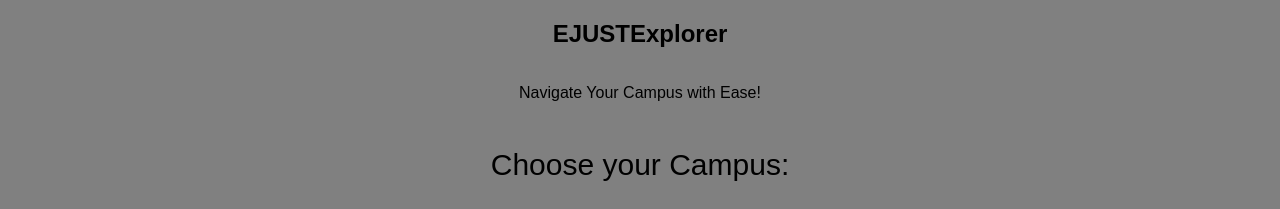
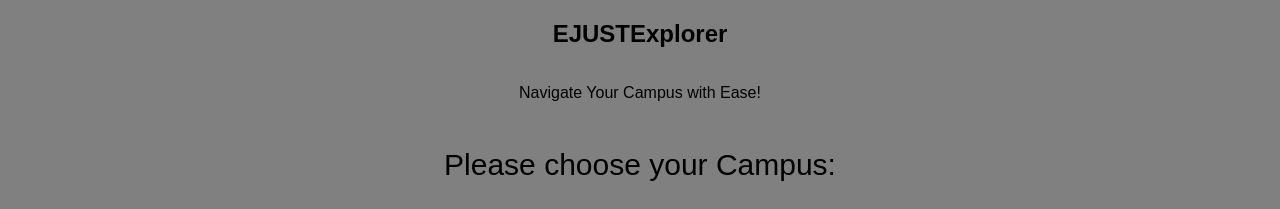
Before and after one commit to GeorgeAnton06/EJUST-Explorer, a plain HTML site: page index.html in a window 1280 px wide. Shown: the top 209 px of the page. Drawn offline with nearby package versions, Linux system fonts and the light colour scheme.

Commit message:
Update index.html

```diff
--- a/index.html
+++ b/index.html
@@ -13,7 +13,7 @@
         <h2><b>EJUSTExplorer</b></h2>
         <p>Navigate Your Campus with Ease!</p>
         <div class="campus-selection">
-            <p id="CSel">Choose your Campus:</p>
+            <p id="CSel">Please choose your Campus:</p>
             <div class="button-container">
                 <button id="main-campus-btn">Main Campus</button>
                 <button id="secondary-campus-btn">Secondary Campus</button>
```
